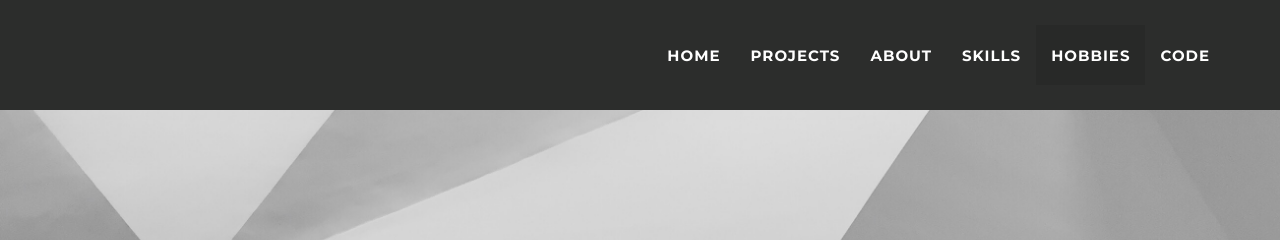
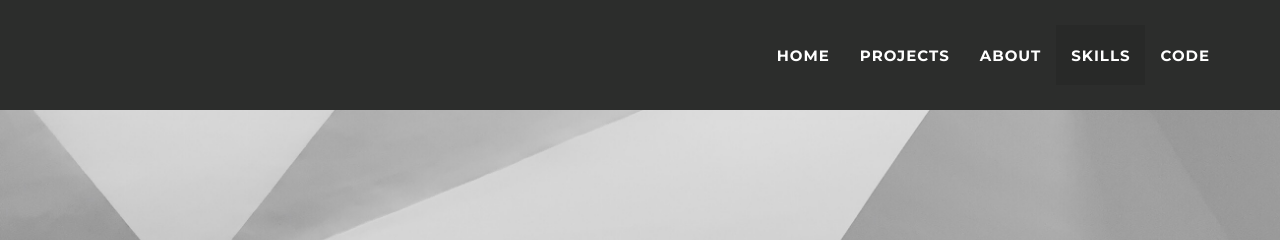
Before and after one commit to brf217/brf217.github.io, a Jekyll site: the page built from _posts/2014-07-13-project-6.markdown, in a window 1280 px wide. Shown: the top 240 px of the page. Built offline with Jekyll 4.4.1, drawn with Linux system fonts in a browser that asks for light colours.

Commit message:
Update nav.html

```diff
--- a/_includes/nav.html
+++ b/_includes/nav.html
@@ -29,9 +29,6 @@
           <a href="#skills">Skills</a>
         </li>
         <li class="page-scroll">
-          <a href="#hobbies">Hobbies</a>
-        </li>
-        <li class="page-scroll">
           <a href="https://github.com/brf217/samples/tree/main">Code</a>
         </li>
       </ul>
```
